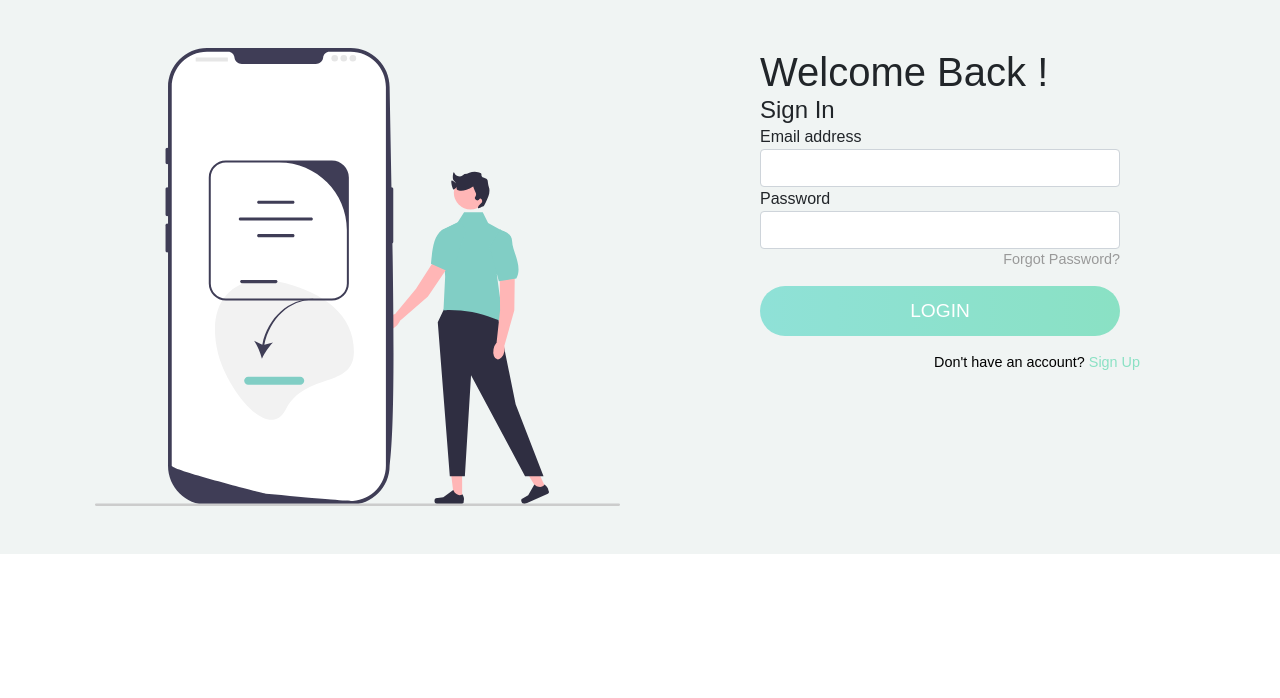
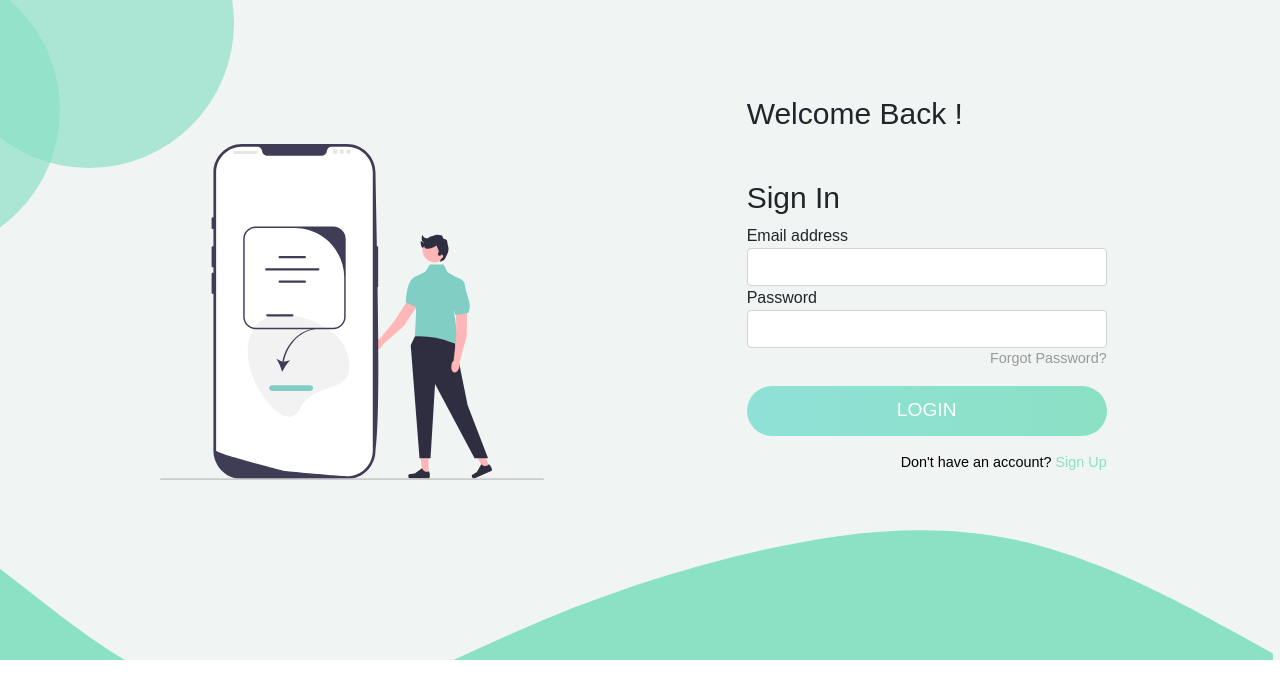
Before and after one commit to JyothiShetty/tic-tac, an Angular app: page /login in a window 1280 px wide. Shown: the top 698 px of the page. Built offline with nearby package versions, Linux system fonts and the light colour scheme.

Commit message:
loginpage

```diff
--- a/src/app/components/login/login.component.css
+++ b/src/app/components/login/login.component.css
@@ -7,6 +7,33 @@
     font-family: 'Poppins', sans-serif;
     overflow: hidden;
     background: #F0F4F3;
+}
+.dot {
+	position: absolute;
+        top: 50%;
+        left: 50%;
+        transform: translate(-300%, -150%);
+        height: 290px;
+        width: 290px;
+        border-radius: 180px 180px 180px 180px;
+        background-color: #8ae1c4ad;
+}
+.dot1 {
+	position: absolute;
+        top: 50%;
+        left: 50%;
+        transform: translate(-240%, -180%);
+        height: 290px;
+        width: 290px;
+        border-radius: 180px 180px 180px 180px;
+        background-color: #8ae1c4ad;
+}
+#title{
+	text-align: right;
+	font-size: 30px;
+}
+.container{
+	position: fixed;
 }
 form{
 	width: 360px;
--- a/src/app/components/login/login.component.html
+++ b/src/app/components/login/login.component.html
@@ -1,15 +1,65 @@
 <div class="topDev">
-    <div class="container">
+    <span class="dot"></span>
+    <span class="dot1"></span>
+    <div class="">
         <div class="row mt-5 mb-5">
+            <div class="col col-md-6 col-12">
+                <div class="row mt-5">
+                    <div class="col col-md-3 col-lg-3"></div>
+                    <div class="col mt-5 col-md-9 col-12 col-lg-9">
+                        <img width="80%" src="../assets/img/login.svg" alt="">
+                    </div>
+                </div>
+            </div>
+            <div class="col col-md-6 col-12">
+                    <div class="row">
+                        <div class="col col-md-2 col-lg-2"></div>
+                        <div class="col col-md-10 col-12 col-lg-10">
+                            <form>
+                                <!-- <img src="../assets/img/profile.svg"> -->
+                                <div class="row mt-5 mb-5">
+                                    <h1 id="title" class="title" >Welcome Back !</h1>
+                                </div>
+                                <div class="row mt-5 mb-2">
+                                    <h4 id="title" class="title">Sign In</h4>
+                                </div>
+                                <div class="form-group">
+                                    <label for="exampleInputEmail1">Email address</label>
+                                    <input type="email" class="form-control" id="exampleInputEmail1" aria-describedby="emailHelp">
+                                </div>
+                                <div class="form-group">
+                                    <label for="exampleInputPassword1">Password</label>
+                                    <input type="password" class="form-control" id="exampleInputPassword1">
+                                </div>
+                                <a href="#">Forgot Password?</a>
+                                <input type="submit" class="btn" value="Login">
+                                <a style="color:black" routerLink="/register">Don't have an account? <span style="color:#8ae1c4 ;">Sign Up</span></a>
+                            </form>
+                        </div>
+                    </div>
+                </div>
+            </div>
+        </div>
+        <svg xmlns="http://www.w3.org/2000/svg" viewBox="0 50 1448 150">
+            <path fill="#8ae1c4" fill-opacity="1" d="M0,96L48,133.3C96,171,192,245,288,256C384,267,480,213,576,170.7C672,128,768,96,864,74.7C960,53,1056,43,1152,64C1248,85,1344,139,1392,165.3L1440,192L1440,320L1392,320C1344,320,1248,320,1152,320C1056,320,960,320,864,320C768,320,672,320,576,320C480,320,384,320,288,320C192,320,96,320,48,320L0,320Z">
+            </path>
+        </svg>
+    </div>
+
+
+
+        <!-- <div class="body"> -->
+        <!-- <div class="row mt-5 mb-5">
             <div class="col-md-1"></div>
             <div class="col-md-3">
-                <img src="../assets/img/login.svg" alt="">
+                <img class="body" src="../assets/img/login.svg" alt="">
             </div>
+            <div id="welcome" class="row">
             <div class="col-md-4"></div>
             <div class="col-md-4">
-                <form>
+                <form> -->
                     <!-- <img src="../assets/img/profile.svg"> -->
-                    <h1 class="title">Welcome Back !</h1>
+                    <!-- <h1 class="title">Welcome Back !</h1>
                     <h4 class="title">Sign In</h4>
                     <div class="form-group">
                         <label for="exampleInputEmail1">Email address</label>
@@ -26,4 +76,6 @@
             </div>
         </div>
     </div>
-</div>
+    </div>
+
+</div> -->
```
